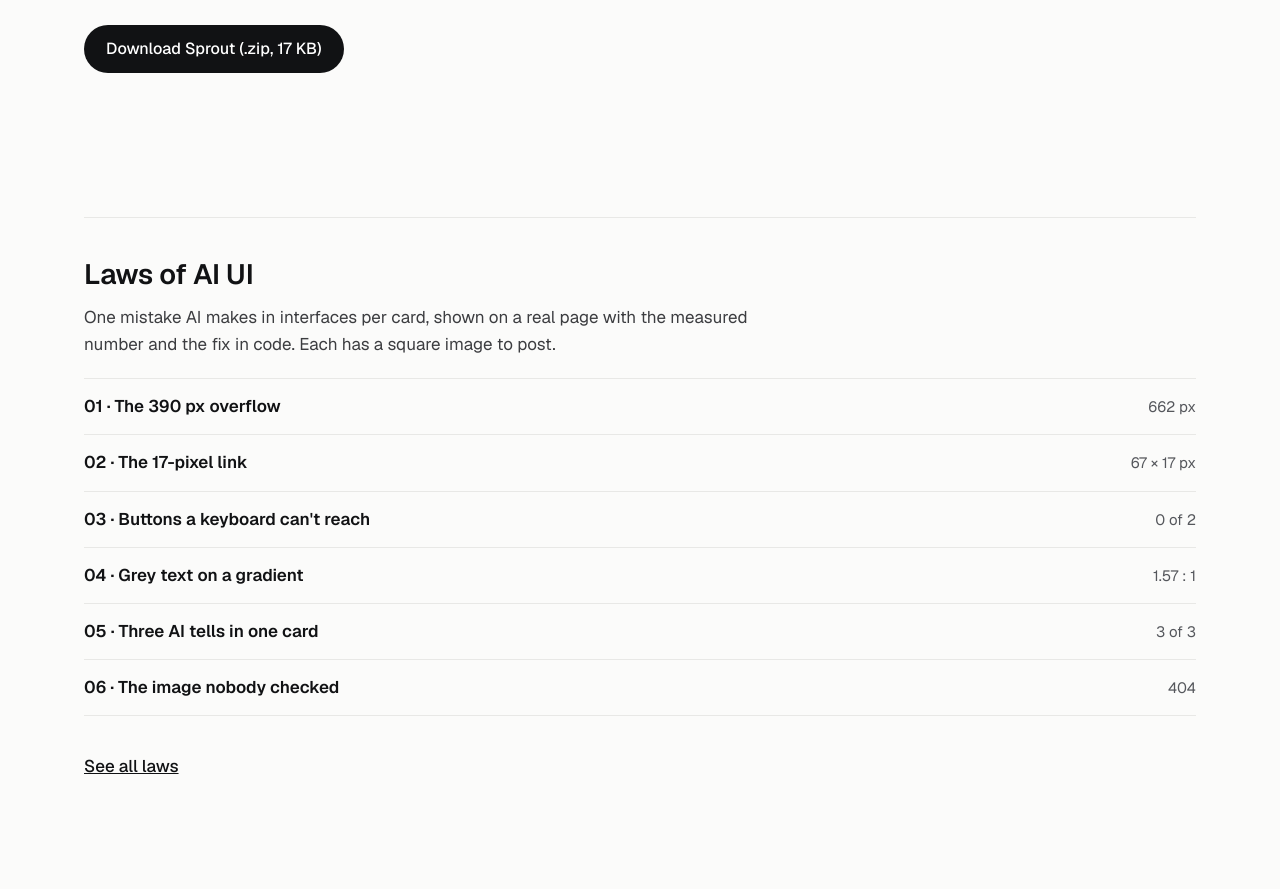
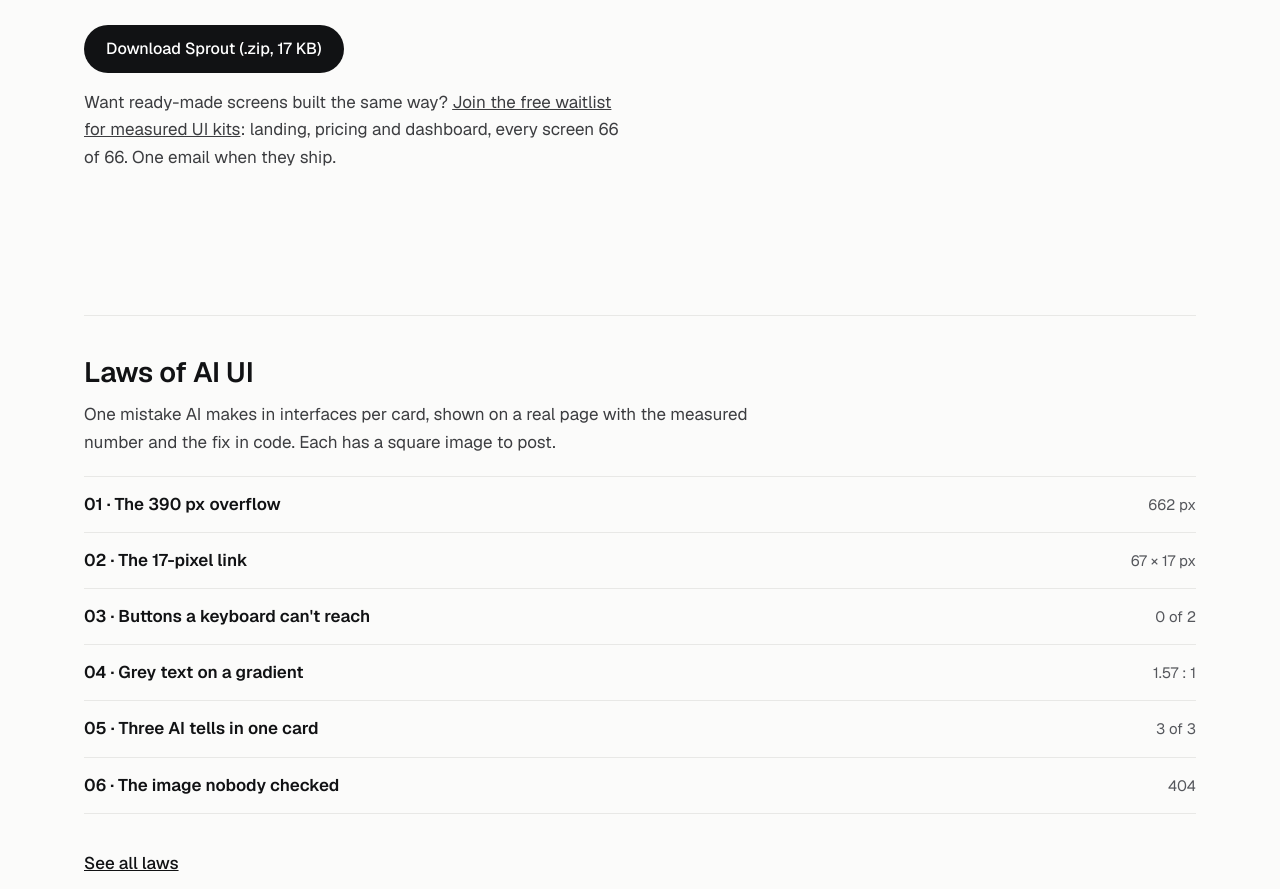
Before and after one commit to uiuxpass/uiuxpass.github.io, a plain HTML site: page free/index.html in a window 1280 px wide. Shown: the part 4446-5335 px from the top of the page. Drawn offline with nearby package versions, Linux system fonts and the light colour scheme.

Commit message:
free: add measured UI kits waitlist link under Sprout

```diff
--- a/free/index.html
+++ b/free/index.html
@@ -85,6 +85,7 @@
 </dl>
 <p style="margin-top:20px">Primary #1F8A5B, DM Sans, 10 px radius. Free for personal and commercial work. It is one of the three systems in the paid kit; the other two, and the script that builds one from your own brand colour, come with UI/UX Pass.</p>
 <div class="fr-actions"><a class="btn btn-primary" href="sprout-design-system.zip" download data-track="Free Sprout zip">Download Sprout (.zip, 17 KB)</a></div>
+<p style="margin-top:16px">Want ready-made screens built the same way? <a href="https://uiuxpass.gumroad.com/l/uiuxpass-kits-waitlist" data-track="Kits waitlist">Join the free waitlist for measured UI kits</a>: landing, pricing and dashboard, every screen 66 of 66. One email when they ship.</p>
 </div>
 <figure style="margin:0"><img class="fr-shot" src="sprout.jpg" width="1200" height="760" alt="Sprout component page: buttons in six states and form fields with hint and error text, in green #1F8A5B and DM Sans."></figure>
 </div>
```
